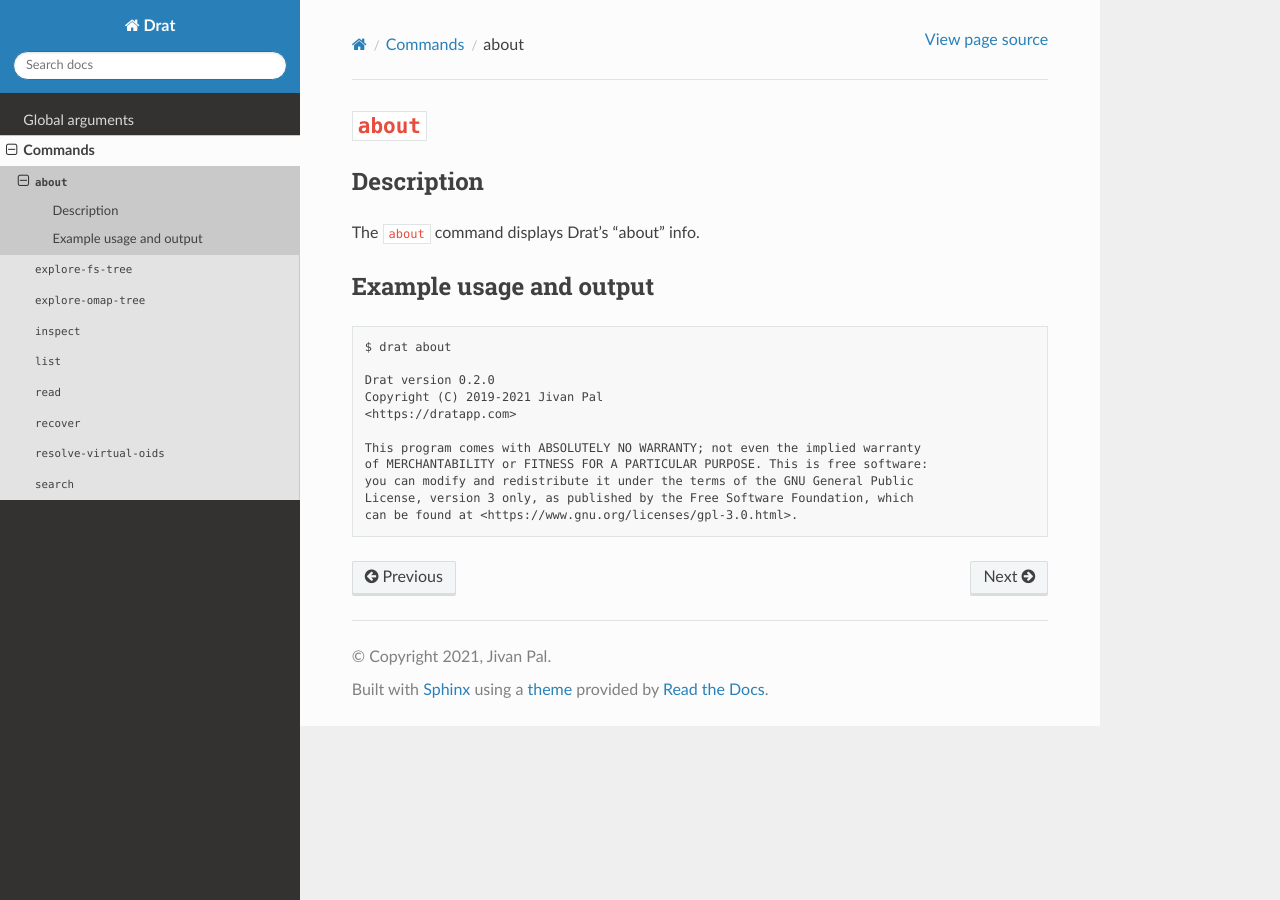
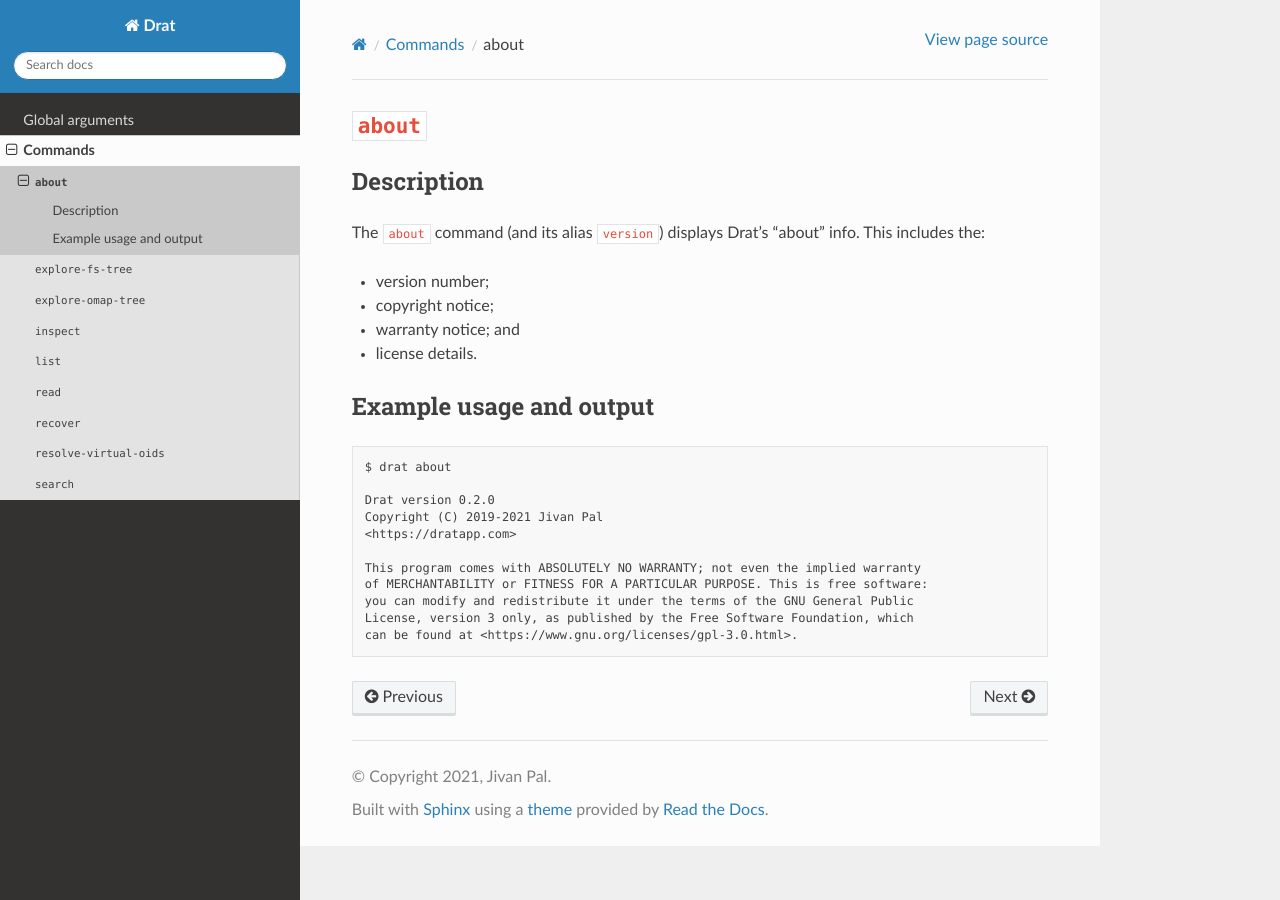
Before and after one commit to jivanpal/drat, a Sphinx documentation site: the page built from docs/commands/about.md, in a window 1280 px wide. Built offline with Sphinx 7.4.7 and the Read the Docs theme 2.0.0, drawn with Linux system fonts in a browser that asks for light colours; cross-references to code outside the pages are shown as plain code.

Commit message:
Additional info for `about` and `explore-fs-tree`

```diff
--- a/docs/commands/about.md
+++ b/docs/commands/about.md
@@ -4,7 +4,13 @@
 
 ## Description
 
-The {drat-command}`about` command displays Drat's "about" info.
+The {drat-command}`about` command (and its alias {drat-command}`version`)
+displays Drat's "about" info. This includes the:
+
+- version number;
+- copyright notice;
+- warranty notice; and
+- license details.
 
 ## Example usage and output
 
```
Also changed, not shown: docs/commands/explore-fs-tree.md (+5 -0 lines).
